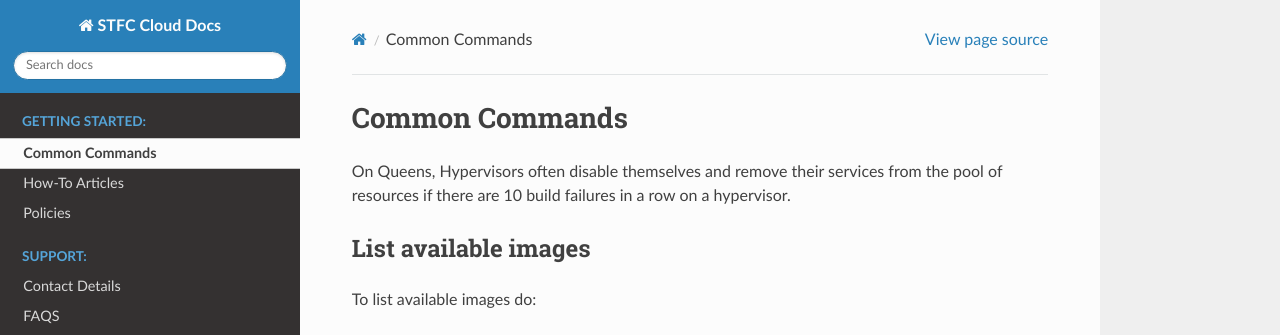
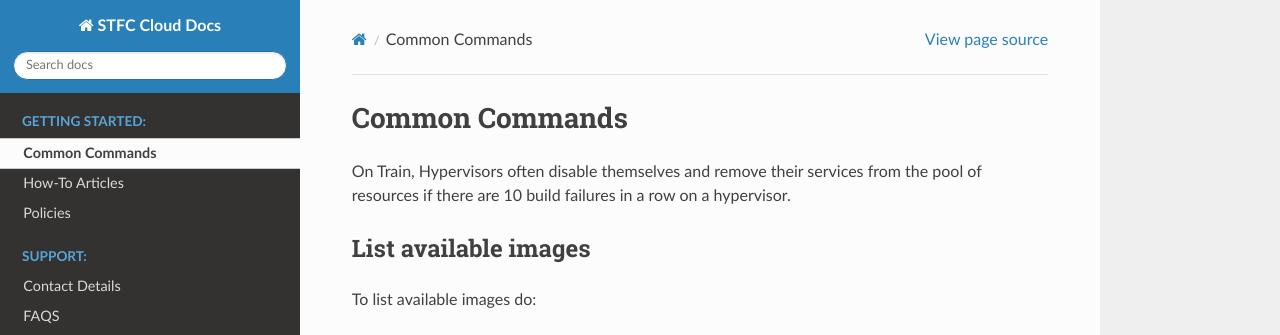
Before and after one commit to stfc/cloud-docs, a Sphinx documentation site: the page built from source/CommonCommands.rst, in a window 1280 px wide and 1251 px high. Shown: the top 335 px of the window. Built offline with Sphinx 7.4.7 and the Read the Docs theme 2.0.0, drawn with Linux system fonts in a browser that asks for light colours.

Commit message:
Swap Queens to Train
Swaps the release name from Queens to Train

```diff
--- a/source/CommonCommands.rst
+++ b/source/CommonCommands.rst
@@ -2,7 +2,7 @@
 Common Commands
 ================
 
-On Queens, Hypervisors often disable themselves and remove their services from the pool of resources if
+On Train, Hypervisors often disable themselves and remove their services from the pool of resources if
 there are 10 build failures in a row on a hypervisor.
 
 #######################
--- a/source/howto/CreateAHeatStack.rst
+++ b/source/howto/CreateAHeatStack.rst
@@ -69,7 +69,7 @@ The template version:
   heat_template_version: 2018-08-31
 
 Indicates that the Heat Template contains features which have been added and/or removed up to the Rocky release of OpenStack.
-For templates being used in the Train release of OpenStack, this template version is used.
+For templates being used in the current release of OpenStack used, this template version is used.
 
 A list of template versions can be found here: https://docs.openstack.org/heat/train/template_guide/hot_spec.html#heat-template-version
 
```
